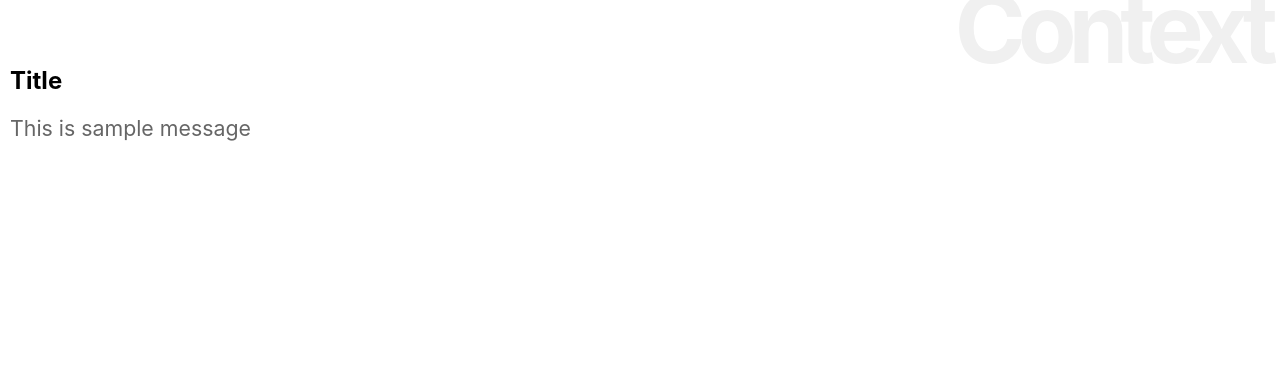
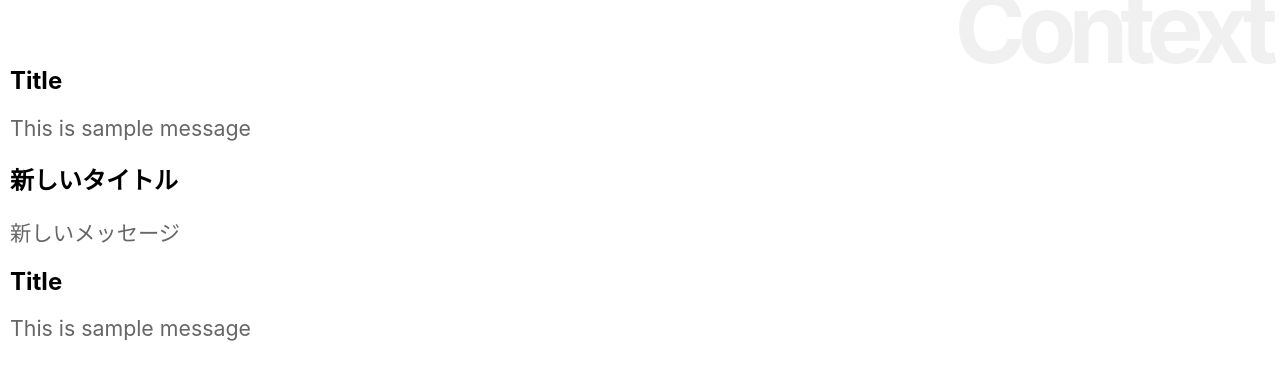
Before and after one commit to koharakouki/react_practice, a React (Create React App) app in the folder re-react/: page / in a window 1280 px wide. Shown: the top 380 px of the page. Built offline with nearby package versions, Linux system fonts and the light colour scheme.

Commit message:
provider

```diff
--- a/re-react/src/App.js
+++ b/re-react/src/App.js
@@ -10,10 +10,21 @@ let data = {
 const SampleContext = React.createContext(data);
 
 class App extends Component {
+  newdata = {
+    title: "新しいタイトル",
+    message: "新しいメッセージ"
+  }
+
   render(){
     return (
       <div>
         <h1>Context</h1>
+        <Title />
+        <Message />
+        <SampleContext.Provider value={this.newdata}>
+          <Title />
+          <Message />
+        </SampleContext.Provider>
         <Title />
         <Message />
       </div>
```
